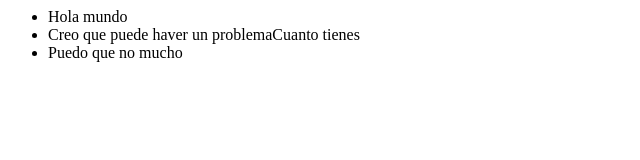
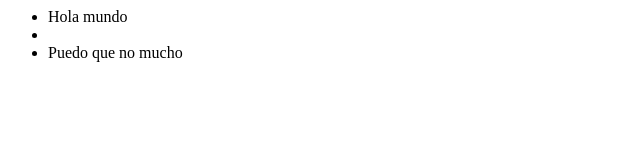
Before and after one commit to rifeld/gitTest, a plain HTML site: page index.html in a window 1280 px wide. Shown: the whole page, without its empty margins (0-640 px from the left). Drawn offline with Linux system fonts and the light colour scheme.

Commit message:
Esto es un juego de palabras Please enter the commit message for your changes. Lines starting

```diff
--- a/index.html
+++ b/index.html
@@ -5,7 +5,7 @@
  <body>
  	<ul>
  		<li>Hola mundo</li>
- 		<li>Creo que puede haver un problemaCuanto tienes</li>
+ 		<li></li>
  		<li>Puedo que no mucho</li>
  	</ul>
  </body>
```
